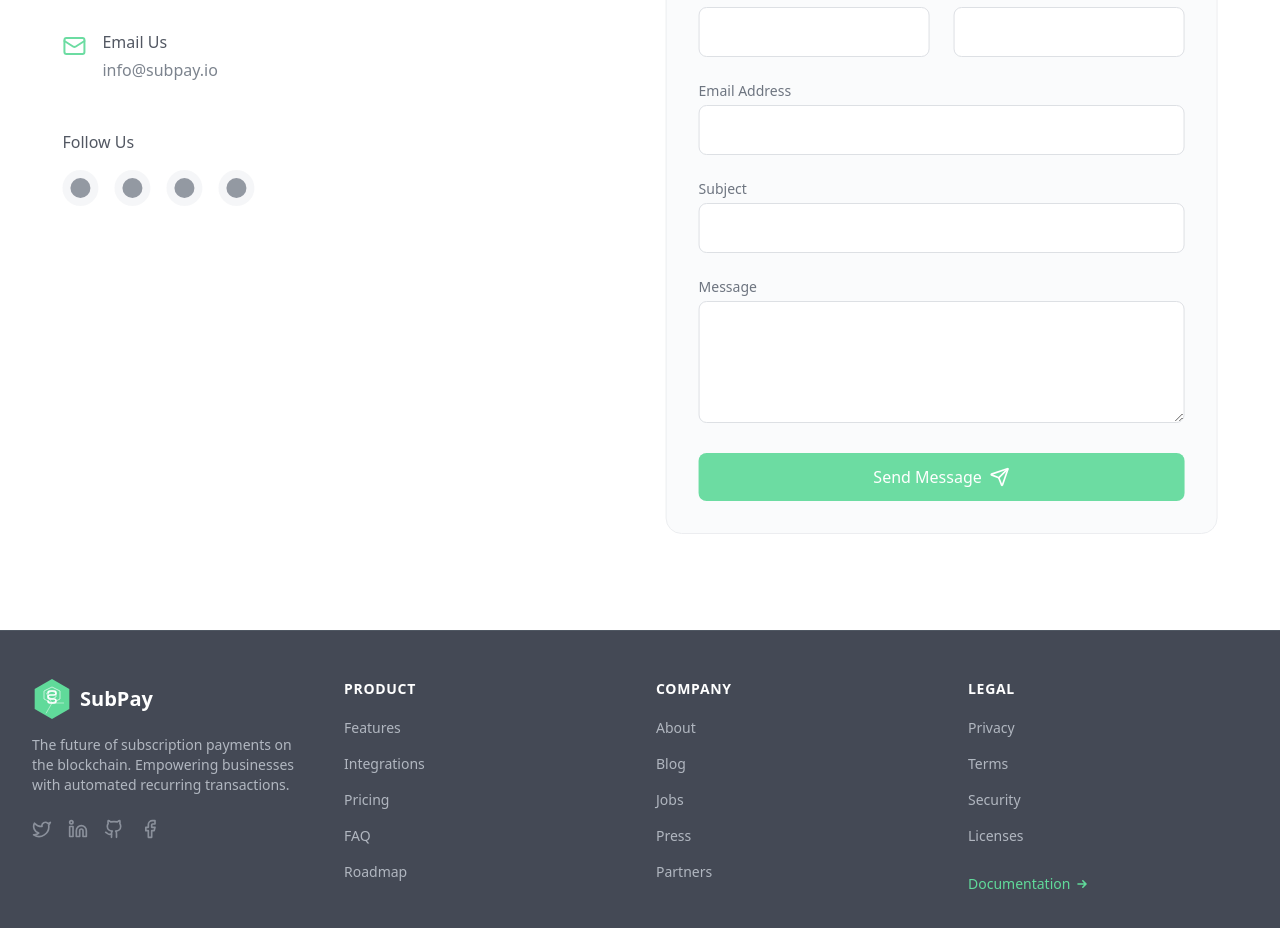
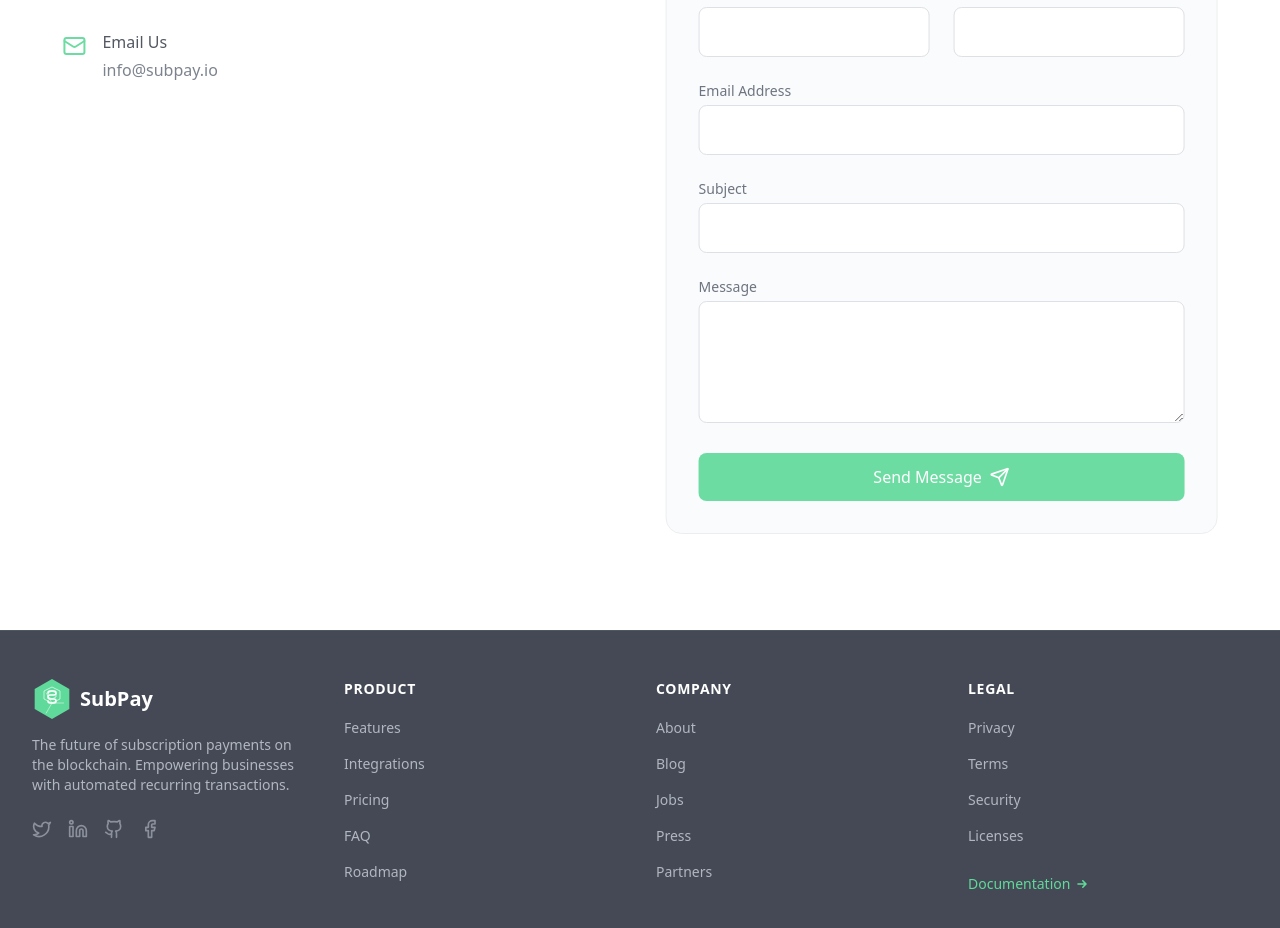
Before and after one commit to Kanasjnr/Subpay, a Next.js app in the folder packages/react-app/: page / in a window 1280 px wide. Shown: the part 5600-6528 px from the top of the page. Built offline with nearby package versions, Linux system fonts and the light colour scheme.

Commit message:
updated contact section

```diff
--- a/packages/react-app/components/sections/Contact.tsx
+++ b/packages/react-app/components/sections/Contact.tsx
@@ -69,21 +69,7 @@ export default function Contact() {
               </div>
             </div>
 
-            <div className="mt-12">
-              <h4 className="text-base font-medium text-gray-900 mb-4">Follow Us</h4>
-              <div className="flex space-x-4">
-                {["twitter", "linkedin", "github", "discord"].map((platform) => (
-                  <a
-                    key={platform}
-                    href="#"
-                    className="bg-gray-100 hover:bg-gray-200 rounded-full p-2 transition-colors"
-                  >
-                    <span className="sr-only">{platform}</span>
-                    <div className="h-5 w-5 bg-gray-500 rounded-full"></div>
-                  </a>
-                ))}
-              </div>
-            </div>
+
           </motion.div>
 
           {/* Contact Form */}
```
